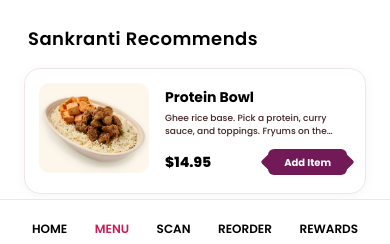
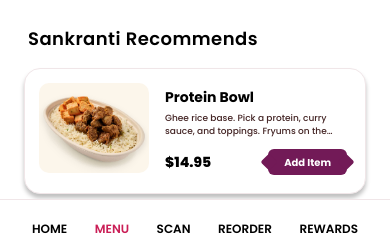
Before and after one commit to dev-himanshu-karnwal/sankranti, a React (Vite) app: page /menu in a window 390 px wide. Shown: the part 583-827 px from the top of the page. Built offline with nearby package versions, Linux system fonts and the light colour scheme.

Commit message:
feat: implement responsive desktop layout for product builder page with custom component architecture

```diff
--- a/src/pages/ProductBuilderPage.tsx
+++ b/src/pages/ProductBuilderPage.tsx
@@ -125,7 +125,7 @@ export default function ProductBuilderPage() {
                         className={`bg-white rounded-[16px] p-4 flex items-center gap-4 cursor-pointer hover:-translate-y-0.5 transition-all duration-300 border ${
                           isSelected
                             ? 'border-secondary shadow-md bg-secondary/5'
-                            : 'border-transparent shadow-[0_2px_12px_rgba(0,0,0,0.04)] hover:shadow-md hover:border-black/5'
+                            : 'border-transparent shadow-[0_4px_4px_0_rgba(0,0,0,0.25)] hover:shadow-[0_4px_4px_0_rgba(0,0,0,0.25)] hover:border-black/5'
                         }`}
                       >
                         <img src={opt.image} alt={opt.title} className="w-[60px] h-[60px] object-contain flex-shrink-0 drop-shadow-sm mix-blend-multiply rounded-full" onError={(e) => e.currentTarget.style.display = 'none'} />
--- a/src/ui/components/DesktopProductCard.tsx
+++ b/src/ui/components/DesktopProductCard.tsx
@@ -23,7 +23,7 @@ export default function DesktopProductCard({
   isVeg
 }: DesktopProductCardProps) {
   return (
-    <div className={`bg-white rounded-[20px] shadow-[0_4px_24px_rgba(0,0,0,0.06)] border border-border-subtle/70 flex flex-col cursor-pointer hover:shadow-[0_12px_40px_rgba(0,0,0,0.1)] hover:-translate-y-1 transition-all duration-300 group overflow-hidden ${className}`}>
+    <div className={`bg-white rounded-[20px] shadow-[0_4px_4px_0_rgba(0,0,0,0.25)] border border-border-subtle/70 flex flex-col cursor-pointer hover:shadow-[0_12px_40px_rgba(0,0,0,0.1)] hover:-translate-y-1 transition-all duration-300 group overflow-hidden ${className}`}>
 
       {/* Image Block */}
       <div className="w-full h-[180px] bg-surface-muted flex items-center justify-center px-6 pt-5 pb-3 relative overflow-hidden flex-shrink-0">
--- a/src/ui/components/category/MobileView.tsx
+++ b/src/ui/components/category/MobileView.tsx
@@ -69,7 +69,7 @@ export default function MobileView({
                     recommendationStore.addRecommendedItem(item);
                     navigate(`/builder/${item.id}`);
                   }}
-                  className="bg-white rounded-[16px] shadow-[0_2px_16px_rgba(0,0,0,0.06)] p-3.5 flex gap-4 cursor-pointer hover:shadow-[0_8px_30px_rgba(0,0,0,0.08)] active:scale-[0.98] active:opacity-90 transition-all duration-200 border border-transparent"
+                  className="bg-white rounded-[16px] shadow-[0_4px_4px_rgba(0,0,0,0.25)] p-3.5 flex gap-4 cursor-pointer hover:shadow-[0_8px_30px_rgba(0,0,0,0.08)] active:scale-[0.98] active:opacity-90 transition-all duration-200 border border-transparent"
                 >
                 <div className="flex flex-col flex-shrink-0 items-center justify-start pb-1 w-[120px]">
                   <div className="w-[120px] h-[95px] bg-surface-muted/50 rounded-[16px] flex items-center justify-center relative overflow-hidden pointer-events-none mb-3">
--- a/src/ui/components/menu/MenuMobile.tsx
+++ b/src/ui/components/menu/MenuMobile.tsx
@@ -36,7 +36,7 @@ export default function MenuMobile() {
         <div className="w-full text-left px-7 mb-4 mt-2"><h2 className="text-[18px] font-semibold text-text-primary tracking-wide">Sankranti Recommends</h2></div>
         <div className="flex flex-col gap-5 px-6 pb-10">
           {recommendedItems.map((item, idx) => (
-            <div key={idx} onClick={() => navigate(`/builder/${item.id}`)} className="bg-white rounded-[16px] shadow-[0_2px_12px_rgba(0,0,0,0.04)] p-3.5 border border-border-subtle flex gap-4 cursor-pointer hover:shadow-md transition-all active:scale-[0.98]">
+            <div key={idx} onClick={() => navigate(`/builder/${item.id}`)} className="bg-white rounded-[16px] shadow-[0_4px_4px_rgba(0,0,0,0.25)] p-3.5 border border-border-subtle flex gap-4 cursor-pointer hover:shadow-md transition-all active:scale-[0.98]">
               <div className="w-[110px] h-[90px] bg-surface-muted rounded-[10px] flex items-center justify-center relative overflow-hidden flex-shrink-0">
                 <img src={item.imageSrc} alt={item.title} className="w-[100%] h-auto object-contain drop-shadow-md mix-blend-multiply relative" />
               </div>
```
